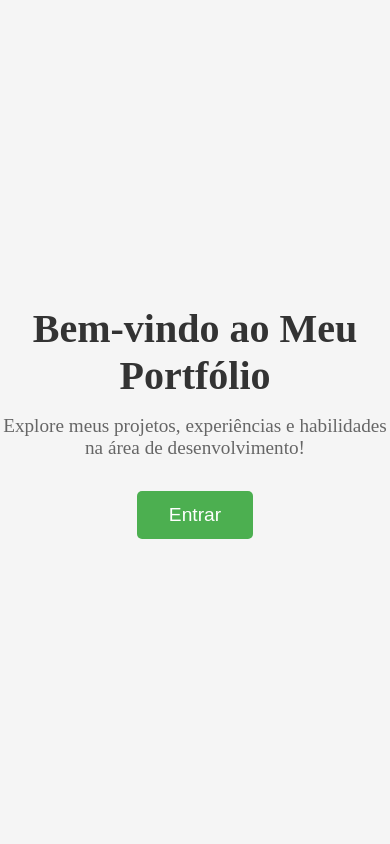
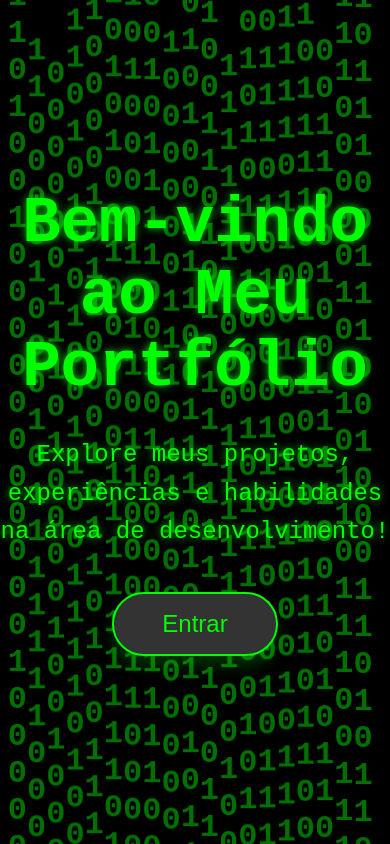
Before and after one commit to PedroZanette/Portf-lio_React, a React (Vite) app: page / in a window 390 px wide. Built offline with nearby package versions, Linux system fonts and the light colour scheme.

Commit message:
tecnico finalizado

```diff
--- a/src/App.css
+++ b/src/App.css
@@ -1,35 +1,105 @@
+
 .welcome-container {
   display: flex;
   flex-direction: column;
   align-items: center;
   justify-content: center;
   height: 100vh;
-    background-color: #f5f5f5;
+  width: 100vw;
+  background-color: #000;
+  color: #00ff00;
+  font-family: 'Courier New', Courier, monospace;
   text-align: center;
+  position: relative;
+  overflow: hidden;
+  z-index: 1;
 }
 
+/* Matrix Binaria background */
+.binary-matrix {
+  position: absolute;
+  top: 0;
+  left: 2%;
+  width: 100vw;
+  height: 100vh;
+  display: flex;
+  pointer-events: none;
+  z-index: -1;
+  overflow: hidden;
+}
+
+/* Cada coluna */
+.column {
+  display: flex;
+  flex-direction: column;
+  align-items: center;
+  color: #00ff00;
+  font-size: 2rem;
+  font-weight: bold;
+  opacity: 0.6;
+  animation: fall 10s linear forwards;
+}
+
+/* Cada numero binario na coluna */
+.column span {
+  animation: fade 4s linear infinite;
+}
+
+/* Animação de queda */
+@keyframes fall {
+  0% {
+    transform: translateY(-100vh);
+  }
+  100% {
+    transform: translateY(100vh);
+  }
+}
+
+/* Efeito Fade para cada caracter */
+@keyframes fade {
+  0%, 100% {
+    opacity: 0;
+  }
+  50% {
+    opacity: 1;
+  }
+}
+
+/* Estilo do botão e texto */
 .welcome-title {
-    font-size: 2.5rem;
-    color: #333;
+  font-size: 4rem;
+  margin-bottom: 1rem;
+  color: #00ff00;
+  font-weight: bold;
+  z-index: 2;
+  text-shadow: 0px 0px 8px rgba(0, 255, 0, 0.8);
 }
 
 .welcome-text {
-    font-size: 1.2rem;
-    margin: 1rem 0 2rem;
-    color: #666;
+  font-size: 1.5rem;
+  margin: 1rem 0 2.5rem;
+  color: #00ff00;
+  max-width: 600px;
+  line-height: 1.6;
+  z-index: 2;
+  text-shadow: 0px 0px 8px rgba(0, 255, 0, 0.8);
 }
 
 .welcome-button {
-    font-size: 1.2rem;
-    padding: 0.8rem 2rem;
-    background-color: #4CAF50;
-    color: white;
-    border: none;
-    border-radius: 5px;
+  font-size: 1.5rem;
+  padding: 1rem 3rem;
+  background: #333;
+  color: #00ff00;
+  border: 2px solid #00ff00;
+  border-radius: 50px;
+  box-shadow: 0px 10px 15px rgba(0, 255, 0, 0.2);
   cursor: pointer;
-    transition: background-color 0.3s;
+  transition: transform 0.3s ease, background-color 0.3s ease, color 0.3s ease;
+  z-index: 2;
 }
 
 .welcome-button:hover {
-    background-color: #45a049;
+  background: #00ff00;
+  color: #000;
+  transform: scale(1.1);
 }
--- a/src/App.tsx
+++ b/src/App.tsx
@@ -1,10 +1,34 @@
+import { useEffect } from 'react';
+import './App.css';
 import { Link } from 'react-router-dom';
-import './App.css';
 
 function App() {
+  useEffect(() => {
+    // JavaScript para criar o efeito binario
+    const container = document.querySelector('.binary-matrix');
+    const columns = Math.floor(window.innerWidth / 20); // 20px width para cada coluna
+
+    if (container) { // Verificação para garantir que container não é null
+      for (let i = 0; i < columns; i++) {
+        const column = document.createElement('div');
+        column.classList.add('column');
+
+        column.style.animationDelay = `${Math.random() * 2}s`; // Staggered effect
+        container.appendChild(column);
+
+        // Cria randomicamente "0"s e "1"s
+        for (let j = 0; j < 30; j++) {
+          const number = document.createElement('span');
+          number.innerText = Math.random() > 0.5 ? '0' : '1';
+          column.appendChild(number);
+        }
+      }
+    }
+  }, []);
 
   return (
     <div className="welcome-container">
+      <div className="binary-matrix"></div>
       <h1 className="welcome-title">Bem-vindo ao Meu Portfólio</h1>
       <p className="welcome-text">Explore meus projetos, experiências e habilidades na área de desenvolvimento!</p>
       <Link to="/home">
--- a/src/AppRouter.tsx
+++ b/src/AppRouter.tsx
@@ -33,7 +33,7 @@ const AppRouter = () => {
         <Route path="/modelagem-de-sistemas" element={<Modelagem />} />
         <Route path="/implantacao-manutencao-sistemas" element={<Implantação />} />
         <Route path="/programacao-aplicativos" element={<ProgramacaoApp />} />
-        <Route path="/TesteDeSistemas" element={<TesteDeSistemas />} />
+        <Route path="/teste-de-sistemas" element={<TesteDeSistemas />} />
       </Routes>
     </BrowserRouter>
   );
--- a/src/pages/Técnico/TesteDeSistemas.tsx
+++ b/src/pages/Técnico/TesteDeSistemas.tsx
@@ -35,22 +35,28 @@ const TesteDeSistemas = () => {
                             <h2>3° Trimestre</h2>
                             <div className="activity">
                                 <p>
-                                    <a href="URL_da_atividade_3">Título da Atividade - Descrição da Data ou Tema</a>
+                                    <a href="https://www.canva.com/design/DAGWgJyvym8/y47wFLEk8DOeraMsMynF2A/view?embed">
+                                        Título da Atividade - Descrição da Data ou Tema
+                                        </a>
                                 </p>
                                 <iframe
                                     loading="lazy"
-                                    src="URL_do_embbed_ou_iframe_da_atividade"
+                                    src="https://www.canva.com/design/DAGWgJyvym8/y47wFLEk8DOeraMsMynF2A/view?embed"
                                     allowFullScreen
                                 ></iframe>
                                 <p className="activityDetails">
-                                    Competência: Descreva a competência
+                                    Competência: Não informado.
                                     <br />
                                     Habilidade: Habilidade específica da atividade
                                 </p>
                                 <p className="activityDescription">
-                                    Objetivo: Descreva o objetivo da atividade.
+                                    Objetivo: Fazer uma aprentação resumindo o que foi visto ao longo do terceiro trimestre.
                                     <br />
-                                    Opinião: Compartilhe sua opinião ou experiência com a atividade.
+                                    Opinião: Teste de Sistemas foi uma matéria nova e com pouco tempo de duração, mas
+                                    já pude entender sua importância e gostei de como posso utilizá-la para resolver
+                                    problemas que poderiam me atrapalhar no futuro como programador. A atividade
+                                    em si foi interessante de realizar, pois precisei revisar mais uma vez os
+                                    tipos de testes e como utilizá-los da melhor forma.
                                 </p>
                             </div>
 
```
Lines whose indentation alone changed are shown as unchanged.
